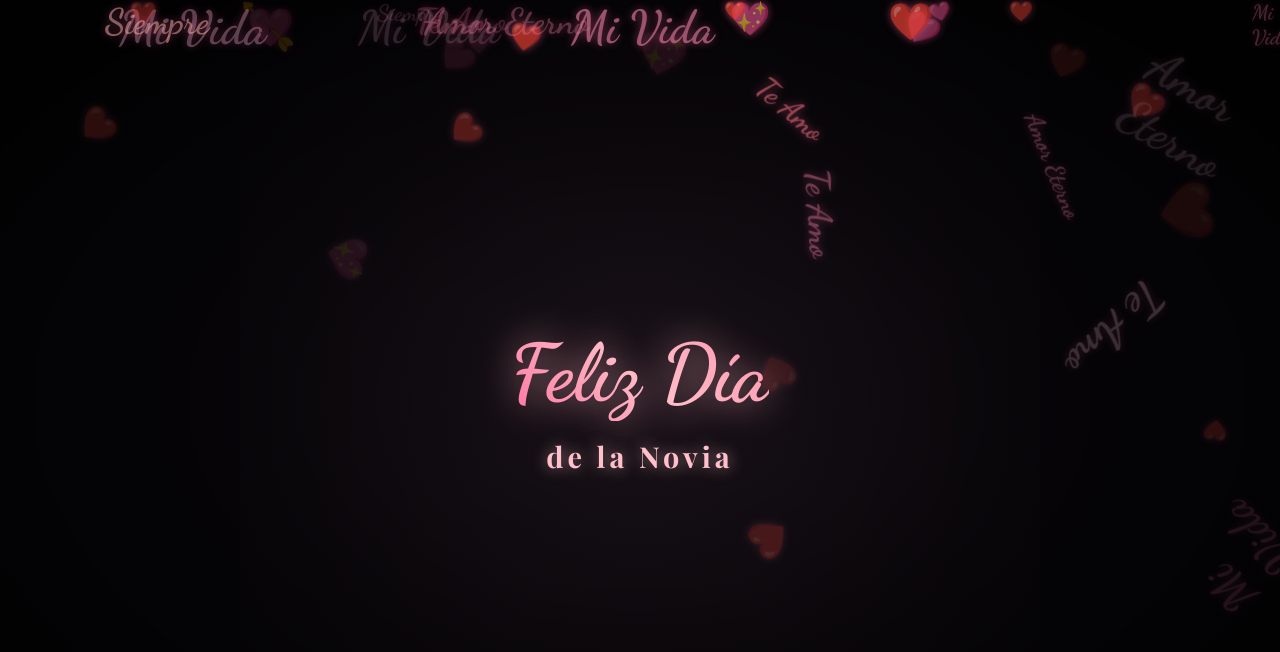
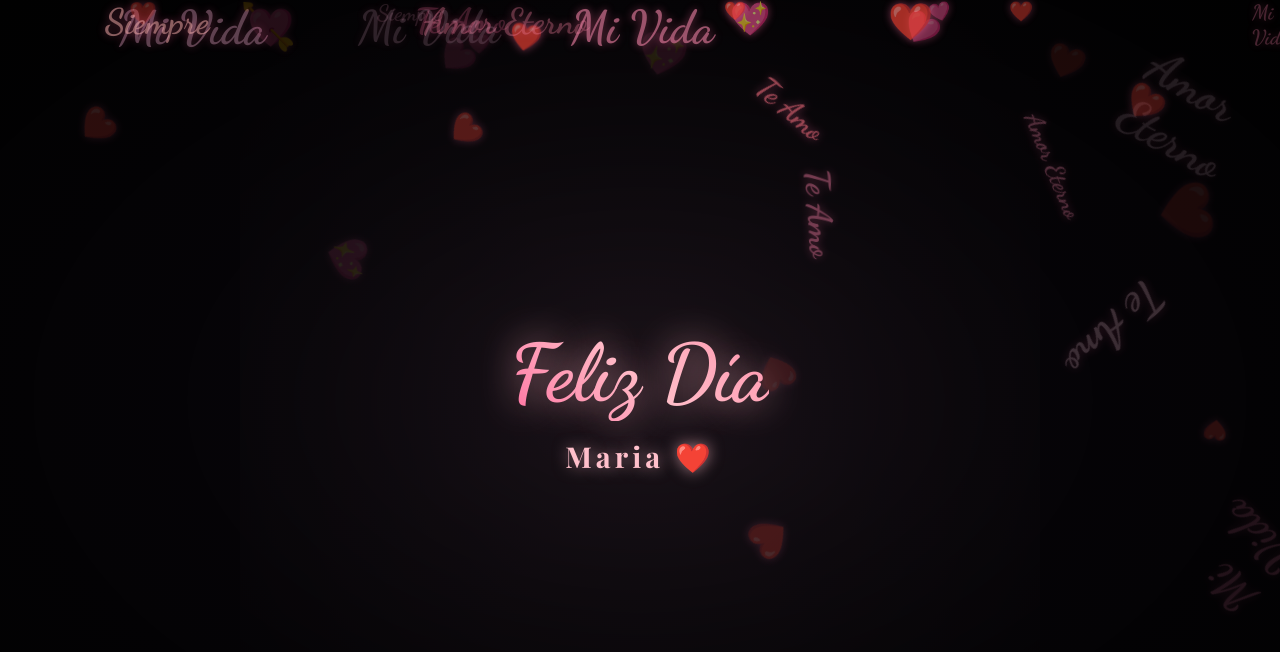
Before and after one commit to IvanBernalBecerra/Lluvia-de-Corazones, a plain HTML site: page index.html in a window 1280 px wide. Drawn offline with nearby package versions, Linux system fonts and the light colour scheme.

Commit message:
Actualizar index.html

```diff
--- a/index.html
+++ b/index.html
@@ -12,7 +12,7 @@
 
     <div class="card">
         <h1>Feliz Día</h1>
-        <div class="subtitle">de la Novia</div>
+        <div class="subtitle">Maria ❤️</div>
     </div>
 
     <div class="matrix" id="matrix"></div>
```
